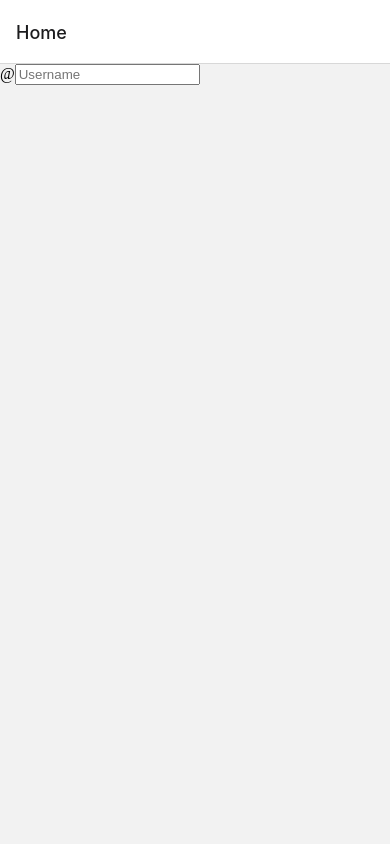
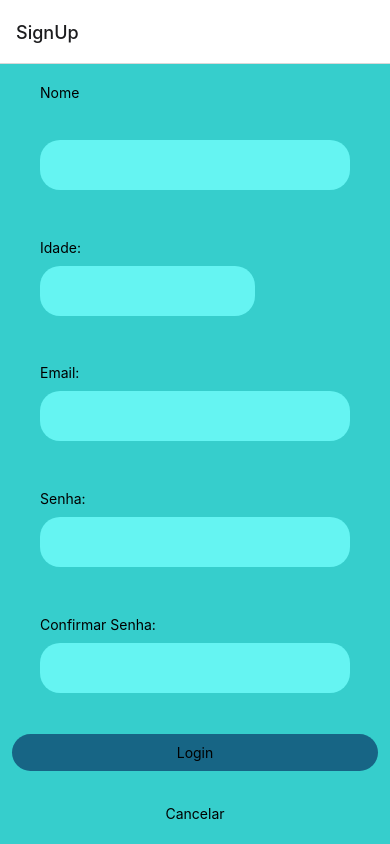
Before and after one commit to JoaoRamirezz/front-baguncinhas, a React Native app in the folder front/: screen / in a window 390 px wide. Built offline with nearby package versions, Linux system fonts and the light colour scheme.

Commit message:
Connecting to backend

```diff
--- a/front/App.js
+++ b/front/App.js
@@ -14,9 +14,9 @@ export default function App() {
     <utilsContext.Provider value = {{data, setData}}>
       <NavigationContainer>
         <Stack.Navigator>
+          <Stack.Screen name="SignUp" component={SignUp} />
           <Stack.Screen name="Home" component={Home} />
           <Stack.Screen name="Login" component={Login} />
-          <Stack.Screen name="SignUp" component={SignUp} />
         </Stack.Navigator>
       </NavigationContainer>
     </utilsContext.Provider>
--- a/front/package.json
+++ b/front/package.json
@@ -12,6 +12,7 @@
     "@expo/webpack-config": "^19.0.0",
     "@react-navigation/native": "^6.1.9",
     "@react-navigation/stack": "^6.3.20",
+    "axios": "^1.6.0",
     "bootstrap": "^5.3.2",
     "expo": "~49.0.15",
     "expo-status-bar": "~1.6.0",
--- a/front/pages/SignUp/SIgnUp.js
+++ b/front/pages/SignUp/SIgnUp.js
@@ -3,28 +3,39 @@ import {
   Text,
   View,
   TextInput,
-  TouchableOpacity,
-  Switch
+  TouchableOpacity
 } from "react-native";
-import { useContext, useState } from "react";
-import { utilsContext } from "../../contexts/SignUpContext";
-// import styleSignUp from "./style";
-
+import { useState } from "react";
+import axios from "axios";
 
 export function SignUp(props) {
+  const [nome, setNome] = useState("");
+  const [age, setAge] = useState("");
+  const [email, setEmail] = useState("");
+  const [password, setPassword] = useState("");
+  const [confirmPassword, setConfirmPassword] = useState("");
 
+  const signUp = async () => {
+    // Password didn't match
+    if (password !== confirmPassword)
+      return;
 
-  const { data, setData } = useContext(utilsContext)
-  const [nome, setNome] = useState("");
-  const [idade, setIdade] = useState("");
-  const [sexo, setSexo] = useState("");
-  const [email, setEmail] = useState("");
-  const [senha, setSenha] = useState("");
-  const [confirmarsenha, setConfirmarSenha] = useState("");
-  const [notificacao, setNotificacao] = useState(false);
+    // Invalid data
+    if (!nome || !age || !email || !password)
+      return;
 
-  function cadastrar() {
-    setData([...data, { nome, idade, sexo, email, senha, notificacao }])
+    const data = {
+      email,
+      firstName: 'string',
+      lastName: 'string',
+      password: 'string',
+      CPF: 'string',
+    }
+
+    console.log(data)
+    const res = await axios.post('http://localhost:8080/api/user/');
+    console.log(res);
+
     props.navigation.navigate("Login")
   }
 
@@ -49,18 +60,7 @@ export function SignUp(props) {
             multiline
             numberOfLines={1}
             width={20}
-            onChangeText={(text) => setIdade(text)}
-          />
-        </View>
-
-        <View>
-          <Text style={styleSignUp.textView}>Sexo:</Text>
-          <TextInput
-            style={styleSignUp.input3}
-            multiline
-            numberOfLines={1}
-            width={2}
-            onChangeText={(text) => setSexo(text)}
+            onChangeText={(text) => setAge(text)}
           />
         </View>
       </View>
@@ -85,7 +85,7 @@ export function SignUp(props) {
           maxLength={20}
           numberOfLines={2}
           width={10}
-          onChangeText={(text) => setSenha(text)}
+          onChangeText={(text) => setPassword(text)}
         />
       </View>
 
@@ -97,20 +97,12 @@ export function SignUp(props) {
           maxLength={20}
           numberOfLines={2}
           width={10}
-          onChangeText={(text) => setConfirmarSenha(text)}
+          onChangeText={(text) => setConfirmPassword(text)}
         />
       </View>
 
-      <Text style={styleSignUp.textView}>Deseja receber notificações?</Text>
-      <Switch
-        style={styleSignUp.switch}
-        trackColor={{ false: "#767577", true: "#810bff" }}
-        value={notificacao}
-        onValueChange={() => setNotificacao(!notificacao)}
-      />
-
       <View style={styleSignUp.buttonLogin}>
-        <TouchableOpacity style={styleSignUp.button} onPress={() => cadastrar()}>
+        <TouchableOpacity style={styleSignUp.button} onPress={() => signUp()}>
           <Text style={styleSignUp.textbutton}>Login</Text>
         </TouchableOpacity>
 
```
Also changed, not shown: 1 other file (tests, documents, lock files or other folders).
